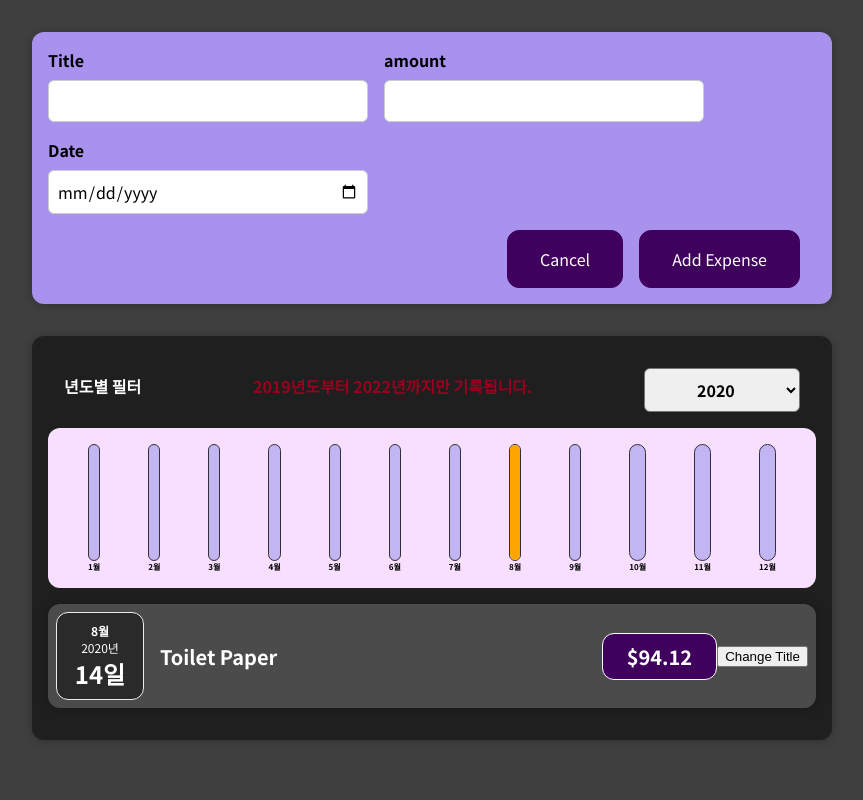
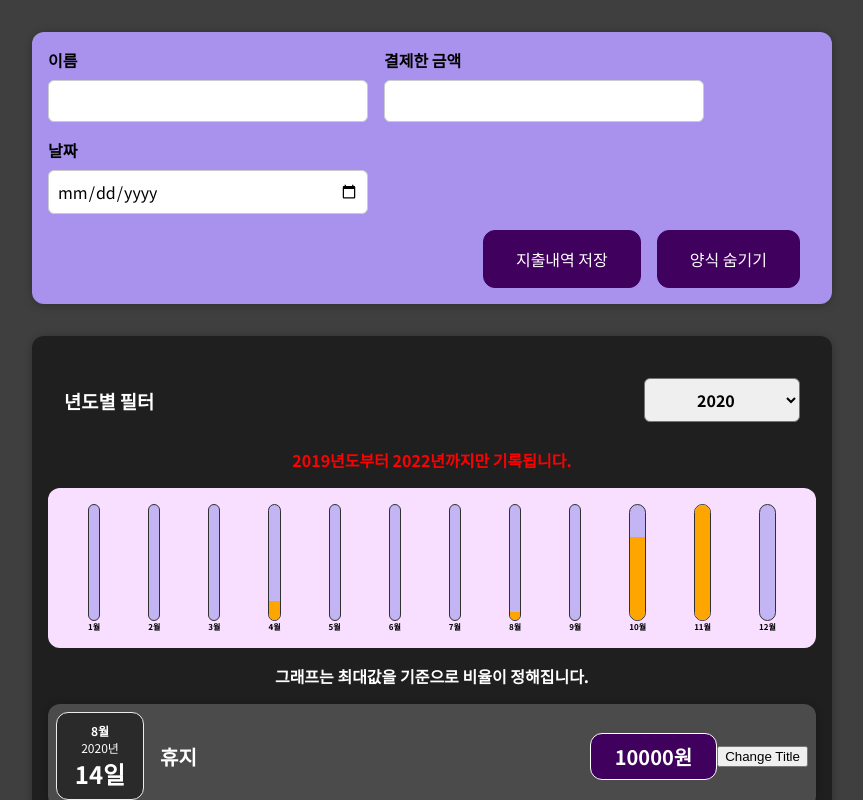
Before and after one commit to ataraxia7899/React___Udemy_study, a React (Create React App) app: page / in a window 1280 px wide. Both pictures are taken after a click on the button "지출 내역 추가". Shown: the top 800 px of the page, without its empty margins (208-1071 px from the left). Built offline with nearby package versions, Linux system fonts and the light colour scheme.

Commit message:
세부적인 부분 다듬기

```diff
--- a/src/App.js
+++ b/src/App.js
@@ -5,31 +5,22 @@ import Expenses from "./components/Expenses/Expenses.js"
 import NewExpense from "./components/NewExpense/NewExpense.js";
 
 const DUMMY_EXPENSES = [
-    {
-        id: 'e1',
-        title: 'Toilet Paper',
-        amount: 94.12,
-        date: new Date(2020, 7, 14),
-    },
-    {
-        id: 'e2',
-        title: 'New TV',
-        amount: 799.49,
-        date: new Date(2021, 2, 12),
-    },
-    {
-        id: 'e3',
-        title: 'Car Insurance',
-        amount: 294.67,
-        date: new Date(2021, 2, 28),
-    },
-    {
-        id: 'e4',
-        title: 'New Desk (Wooden)',
-        amount: 450,
-        date: new Date(2021, 5, 12),
-    },
+    { id: 'e1', title: '휴지', amount: 10000, date: new Date(2020, 7, 14) },
+    { id: 'e2', title: '텔레비전', amount: 1147600, date: new Date(2021, 2, 12) },
+    { id: 'e3', title: '자동차 보험', amount: 422200, date: new Date(2022, 2, 28) },
+    { id: 'e4', title: '책상', amount: 646300, date: new Date(2019, 5, 12) },
+    { id: 'e5', title: '커피 머신', amount: 89000, date: new Date(2021, 0, 15) }, // January
+    { id: 'e6', title: '책', amount: 25000, date: new Date(2020, 3, 10) }, // April
+    { id: 'e7', title: '운동화', amount: 120000, date: new Date(2019, 6, 22) }, // July
+    { id: 'e8', title: '헤드폰', amount: 330000, date: new Date(2021, 8, 5) }, // September
+    { id: 'e9', title: '전자레인지', amount: 150000, date: new Date(2020, 10, 18) }, // November
+    { id: 'e10', title: '캠핑 장비', amount: 450000, date: new Date(2019, 11, 3) }, // December
+    { id: 'e11', title: '스마트워치', amount: 299000, date: new Date(2022, 4, 25) }, // May
+    { id: 'e12', title: '자전거 헬멧', amount: 78000, date: new Date(2021, 6, 9) }, // July
+    { id: 'e13', title: '블루투스 스피커', amount: 110000, date: new Date(2020, 9, 30) }, // October
+    { id: 'e14', title: '러닝머신', amount: 800000, date: new Date(2022, 6, 14) } // July
 ];
+
 
 const App = () => {
     const [expenses, setExpenses] = useState(DUMMY_EXPENSES);
--- a/src/components/Chart/ChartBar.js
+++ b/src/components/Chart/ChartBar.js
@@ -9,8 +9,7 @@ const ChartBar = (props) => {
     /* 윗줄과 같은 기능을 구사하지만 다른 유형으로 적을 수 있는 코드
     if (props.maxValue > 0) {
         barFillHeight = Math.round((props.value / props.maxValue) * 100) + "%";
-    }
-    */
+    }*/
 
     return (
         <div className="chart-bar">
--- a/src/components/Expenses/ExpenseItem.js
+++ b/src/components/Expenses/ExpenseItem.js
@@ -19,7 +19,7 @@ const ExpenseItem = (props) => {
             <ExpenseDate date={props.date} />
             <div className="expense-item__description">
                 <h2>{title}</h2>
-                <div className="expense-item__price">${props.amount}</div>
+                <div className="expense-item__price">{props.amount}원</div>
             </div>
             <button onClick={clickHandler}>Change Title</button>
         </Card>
--- a/src/components/Expenses/Expenses.js
+++ b/src/components/Expenses/Expenses.js
@@ -24,7 +24,12 @@ const Expenses = (props) => {
                 selected={filteredYear}
                 onChangeFilter={filterChangeHandler}
             />
+            {/* 차트 컴포넌트 */}
             <ExpensesChart expenses={filteredExpenses} />
+            <div>
+                <label style={{ fontWeight:"900", margin: "1rem 0", color: "white", display: 'block', textAlign: 'center' }}>그래프는 최대값을 기준으로 비율이 정해집니다.</label>
+            </div>
+            {/* 지출 내역 리스트 컴포넌트 */}
             <ExpensesList items={filteredExpenses} />
         </Card>
     );
--- a/src/components/Expenses/ExpensesFilter.js
+++ b/src/components/Expenses/ExpensesFilter.js
@@ -8,16 +8,10 @@ const ExpensesFilter = (props) => {
         props.onChangeFilter(event.target.value);
     };
 
-    // 글자 색 빨간색으로 변경
-    const txtStyle = {
-        color : "#99011e"
-    }
-
     return (
         <div className="expenses-filter">
             <div className="expenses-filter__control">
-                <label>년도별 필터</label>
-                <label style={txtStyle}>2019년도부터 2022년까지만 기록됩니다.</label>
+                <h3>년도별 필터</h3>
                 <select value={props.selected} onChange={dropdownChangeHandler}>
                     <option value="2022">2022</option>
                     <option value="2021">2021</option>
@@ -25,6 +19,9 @@ const ExpensesFilter = (props) => {
                     <option value="2019">2019</option>
                 </select>
             </div>
+            <div>
+            <label style={{ margin: "1rem 0", textAlign:"center", display:"block", color: 'red'}}>2019년도부터 2022년까지만 기록됩니다.</label>
+            </div>
         </div>
     );
 };
--- a/src/components/NewExpense/ExpenseForm.js
+++ b/src/components/NewExpense/ExpenseForm.js
@@ -63,24 +63,24 @@ const ExpenseForm = (props) => {
             <div>
             <div className="new-expense__controls">
                 <div className="new-expense__control">
-                    <label>Title</label>
+                    <label>이름</label>
                     <input type="text" value={enteredTitle} onChange={(titleChangeHandler)} />
                 </div>
                 <div className="new-expense__control">
-                    <label>amount</label>
+                    <label>결제한 금액</label>
                     <input type="number" min="0.01" step="0.01" value={enteredAmount} onChange={amountChangeHandler} />
                     {/* 숫자타입을 받으며 최솟값 0.01, 간격 0.01로 설정       */}
                 </div>
                 <div className="new-expense__control">
-                    <label>Date</label>
+                    <label>날짜</label>
                     <input type="date" min="2019-01-01" max="2022-12-31" value={enteredDate} onChange={dateChangeHandler} />
                     {/* 타입을 date로 설정함으로 날짜선택기를 제공해주도록 하고
                     최소날짜와 최대 설정할 수 있는 날짜를 설정함.       */}
                 </div>
             </div>
             <div className="new-expense__actions">
-                <button onClick={FormInVisible}>Cancel</button>
-                    <button type="submit">Add Expense</button>
+                <button type="submit">지출내역 저장</button>
+                <button onClick={FormInVisible}>양식 숨기기</button>
             </div>
             </div>
             )}
```
